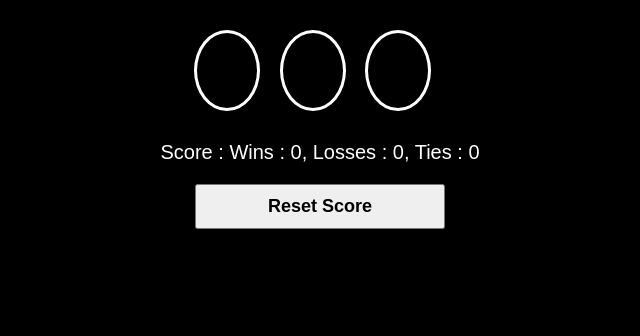
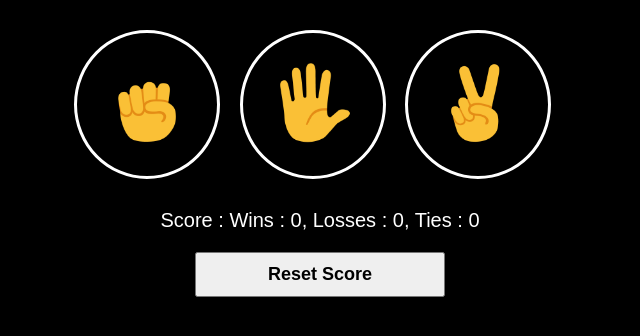
Before and after one commit to khutelashivam/RockPaperScissor, a plain HTML site: page index.html in a window 1280 px wide. Shown: the part 98-434 px from the top of the page, without its empty margins (320-960 px from the left). Drawn offline with Linux system fonts and the light colour scheme.

Commit message:
Update index.html

```diff
--- a/index.html
+++ b/index.html
@@ -51,13 +51,13 @@
         <h2>Let's Play Rock Paper Scissor</h2>
         <button class="move-button" onclick="
             playGame('Rock');
-        "><img src="images/rock-emoji.png" alt="" class="move-image"></button>
+        "><img src="./rock-emoji.png" alt="" class="move-image"></button>
         <button class="move-button" onclick="
             playGame('Paper');
-        "><img src="images/paper-emoji.png" class="move-image" alt=""></button>
+        "><img src="./paper-emoji.png" class="move-image" alt=""></button>
         <button class="move-button" onclick="
             playGame('Scissor');
-        "><img src="images/scissor-emoji.png" class="move-image" alt=""></button>
+        "><img src="./scissor-emoji.png" class="move-image" alt=""></button>
         <p class="js-result result-css"></p>
         <p class="js-moves moves-css"></p>
         <p class="js-score score-css"></p>
@@ -139,7 +139,7 @@
                 updateScore();
 
                 document.querySelector('.js-result').innerHTML = `${result}`;
-                document.querySelector('.js-moves').innerHTML = `You chose <img src="images/${playerMove}-emoji.png" class="move-image"> Computer chose <img src="images/${computerMove}-emoji.png" class="move-image">`;
+                document.querySelector('.js-moves').innerHTML = `You chose <img src="./${playerMove}-emoji.png" class="move-image"> Computer chose <img src="images/${computerMove}-emoji.png" class="move-image">`;
 
             }
 
```
